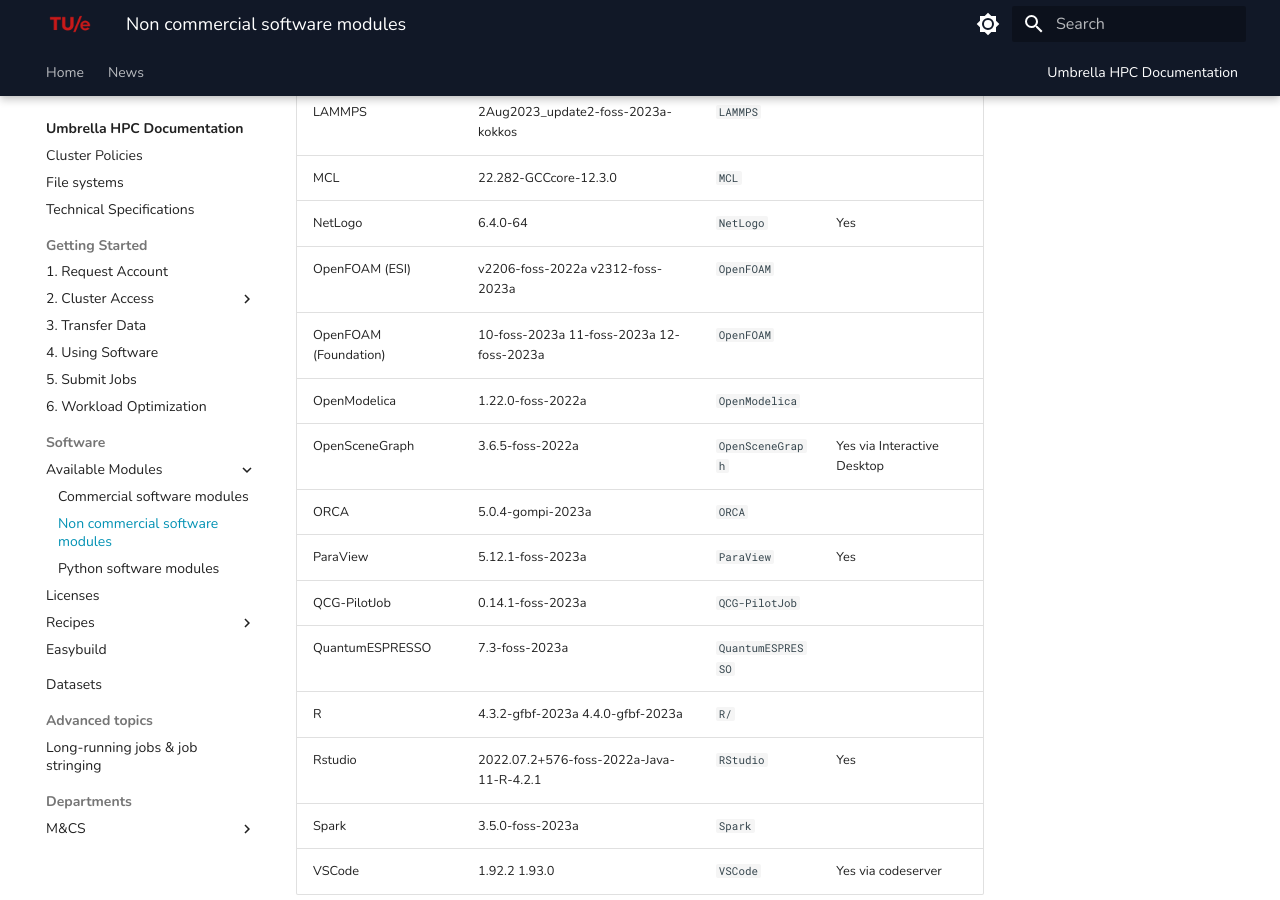
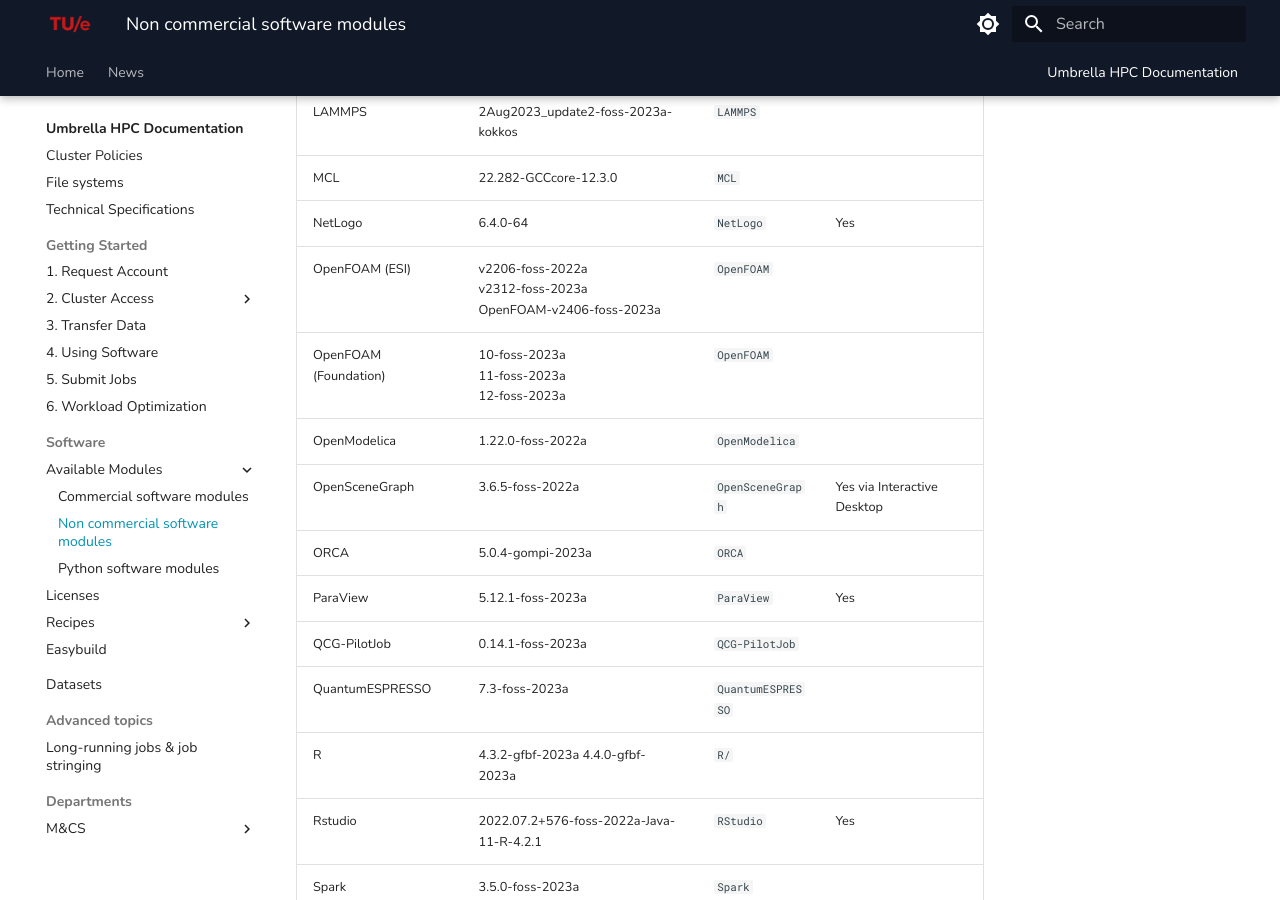
Before and after one commit to gferhpc/supercomputing.tue.nl, an MkDocs documentation site: the page built from pages/documentation/software/modules/non-commercial.md, in a window 1280 px wide and 900 px high, scrolled down 1093 px. Built offline with MkDocs 1.6.1 and Material for MkDocs 9.7.7, drawn with Linux system fonts in a browser that asks for light colours.

Commit message:
Update non-commercial.md

```diff
--- a/pages/documentation/software/modules/non-commercial.md
+++ b/pages/documentation/software/modules/non-commercial.md
@@ -87,8 +87,8 @@
 | LAMMPS         | 2Aug2023_update2-foss-2023a-kokkos | `LAMMPS`    | |
 | MCL            | 22.282-GCCcore-12.3.0                | `MCL`       | |
 | NetLogo        | 6.4.0-64                    | `NetLogo`   | Yes |
-| OpenFOAM (ESI)      | v2206-foss-2022a v2312-foss-2023a | `OpenFOAM`  | |
-| OpenFOAM (Foundation)       | 10-foss-2023a 11-foss-2023a 12-foss-2023a | `OpenFOAM`  | |
+| OpenFOAM (ESI)      | v2206-foss-2022a<br>v2312-foss-2023a<br>OpenFOAM-v2406-foss-2023a | `OpenFOAM`  | |
+| OpenFOAM (Foundation)       | 10-foss-2023a<br>11-foss-2023a<br>12-foss-2023a | `OpenFOAM`  | |
 | OpenModelica   | 1.22.0-foss-2022a                    | `OpenModelica` | |
 | OpenSceneGraph | 3.6.5-foss-2022a                     | `OpenSceneGraph`  | Yes via Interactive Desktop |
 | ORCA           | 5.0.4-gompi-2023a                   | `ORCA`      | |
```
